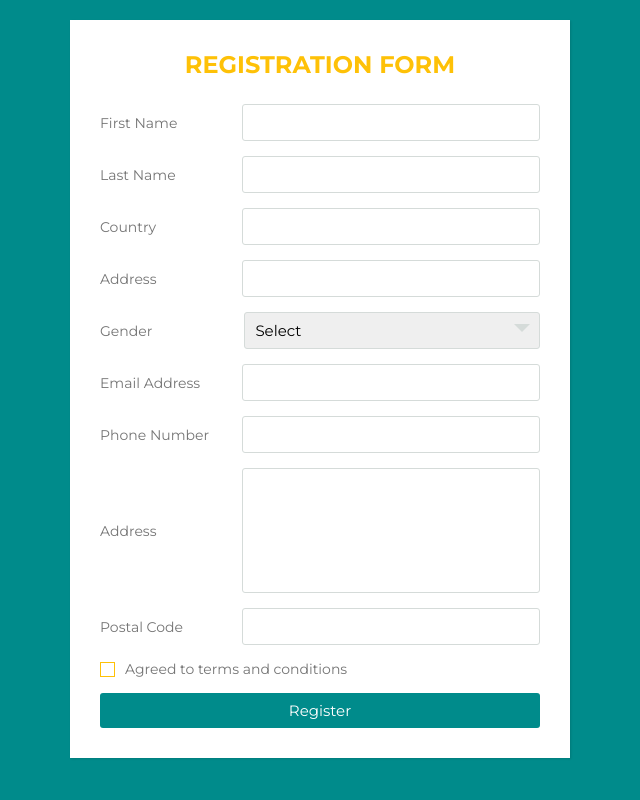
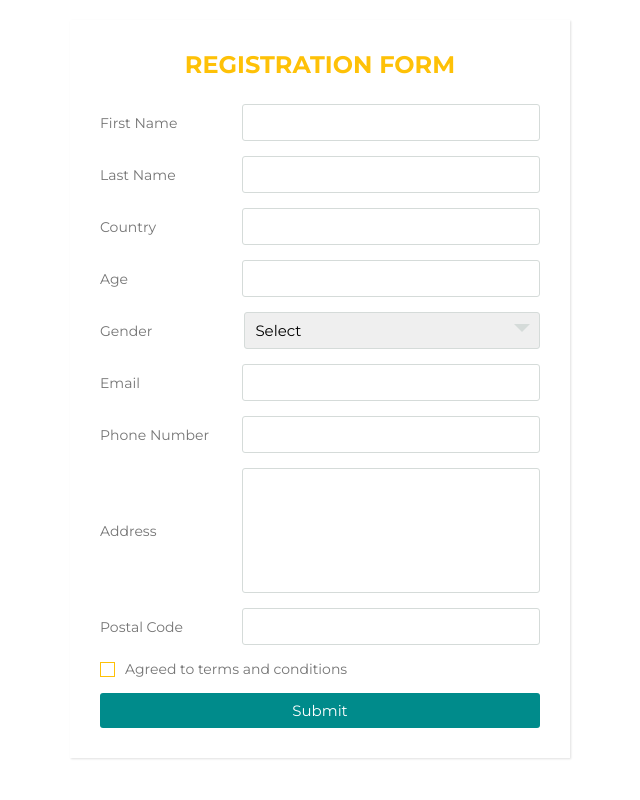
Before and after one commit to Eloquade/login-and-register, a PHP site: page /login-and-register/app/views/registrationForm.php in a window 1280 px wide. Shown: the whole page, without its empty margins (320-960 px from the left). Run offline with PHP 8.4, Linux system fonts and the light colour scheme; some libraries are stand-ins or nearby versions.

Commit message:
Added registration Details

```diff
--- a/app/config/config.php
+++ b/app/config/config.php
@@ -16,7 +16,7 @@
 
     //URLROOT (Dynamic links)
 
-    // define('URLROOT', 'https://localhost/login-register');
+    // define('URLROOT', 'https://localhost/login-and-register');
 
     define('URLROOT', 'https://login-and-register.herokuapp.com');
 
--- a/app/views/registrationForm.php
+++ b/app/views/registrationForm.php
@@ -1,4 +1,3 @@
-<!-- NOT FINISH LACK OF TIME -->
 <!DOCTYPE html>
 <html lang="en">
 <head>
@@ -8,6 +7,7 @@
 	<link rel="stylesheet" href="<?php echo URLROOT ?>/static/dist/Styles/css/styles.css">
 </head>
   <body>
+    <form action = "<?php echo URLROOT; ?>/user/registrationForm" method ='POST'>
   <div class="wrapper">
       <div class="title">
         Registration Form
@@ -15,45 +15,45 @@
       <div class="form">
          <div class="inputfield">
             <label>First Name</label>
-            <input type="text" class="input">
+            <input type="text" name="FirstName" class="input">
          </div>
           <div class="inputfield">
             <label>Last Name</label>
-            <input type="text" class="input">
+            <input type="text" name="LastName" class="input">
          </div>
          <div class="inputfield">
             <label>Country</label>
-            <input type="password" class="input">
+            <input type="text" name="County"class="input">
          </div>
         <div class="inputfield">
-            <label>Address</label>
-            <input type="password" class="input">
+            <label>Age</label>
+            <input type="text" name = "Age" class="input">
          </div>
           <div class="inputfield">
             <label>Gender</label>
             <div class="custom_select">
               <select>
-                <option value="">Select</option>
-                <option value="male">Male</option>
-                <option value="female">Female</option>
+                <option name = "Gender" value="">Select</option>
+                <option name = "Gender" value="male">Male</option>
+                <option name = "Gender" value="female">Female</option>
               </select>
             </div>
          </div>
           <div class="inputfield">
-            <label>Email Address</label>
-            <input type="text" class="input">
+            <label>Email</label>
+            <input type="text" name = "EmailAddress" class="input">
          </div>
         <div class="inputfield">
             <label>Phone Number</label>
-            <input type="text" class="input">
+            <input type="text" name = "PhoneNumber" class="input">
          </div>
         <div class="inputfield">
             <label>Address</label>
-            <textarea class="textarea"></textarea>
+            <textarea class="textarea" name = "Address"></textarea>
          </div>
         <div class="inputfield">
             <label>Postal Code</label>
-            <input type="text" class="input">
+            <input type="text" name = "PostalCode" class="input">
          </div>
         <div class="inputfield terms">
             <label class="check">
@@ -63,7 +63,8 @@
             <p>Agreed to terms and conditions</p>
          </div>
         <div class="inputfield">
-          <input type="submit" value="Register" class="btn">
+          <input type="submit" id="submit" value="Submit" class="btn">
+
         </div>
       </div>
   </div>
--- a/static/dist/Styles/css/styles.css
+++ b/static/dist/Styles/css/styles.css
@@ -7,7 +7,7 @@
   font-family: 'Montserrat', sans-serif;
 }
 body{
-  background: darkcyan;
+  background: transparent;
   padding: 0 10px;
 }
 .wrapper{
```
Also changed, not shown: app/controllers/Users.php (+33 -0 lines), app/models/User.php (+19 -0 lines), app/views/index.php (+4 -3 lines).
